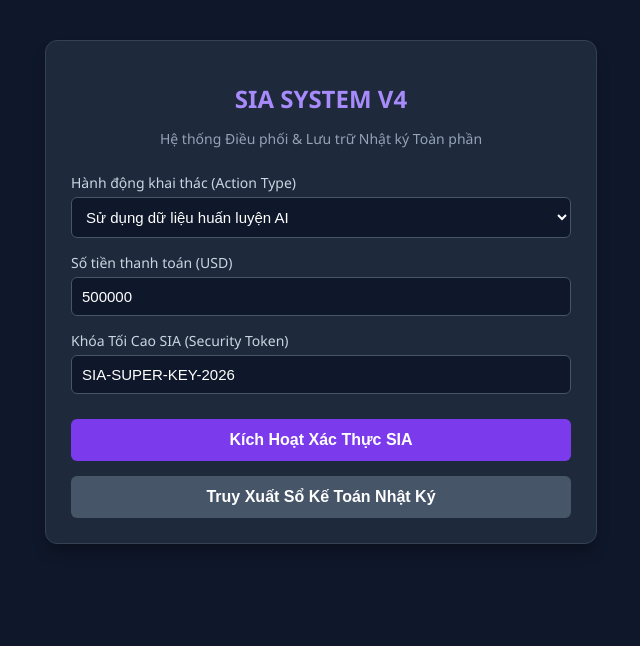
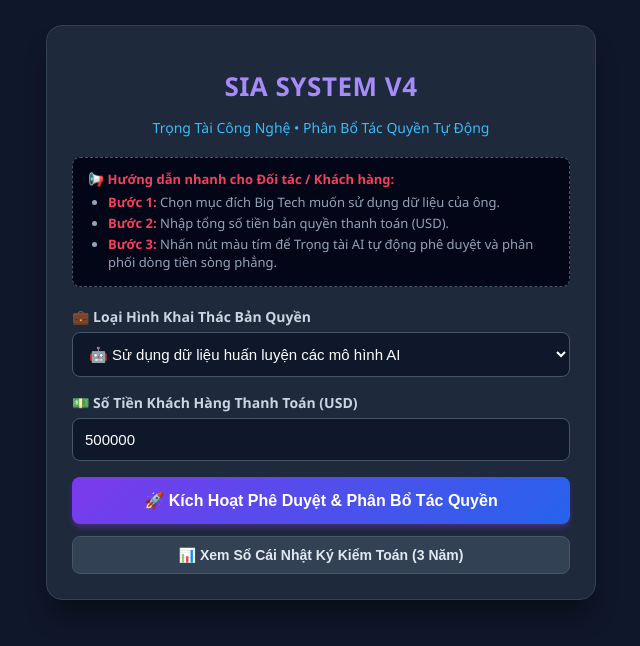
Before and after one commit to vuadoson/SIA-Project, a plain HTML site: page index.html in a window 1280 px wide. Shown: the whole page, without its empty margins (319-959 px from the left). Drawn offline with Linux system fonts and the light colour scheme.

Commit message:
Revise index.html for UI improvements and updates
Updated the title and various styles in the HTML file. Enhanced the user interface with new labels, buttons, and improved layout for better usability.

```diff
--- a/index.html
+++ b/index.html
@@ -3,54 +3,91 @@
 <head>
     <meta charset="UTF-8">
     <meta name="viewport" content="width=device-width, initial-scale=1.0">
-    <title>SIA - Bàn Điều Khiển Toàn Phần</title>
+    <title>SIA - Nền Tảng Quản Lý Tác Quyền Công Nghệ</title>
     <style>
-        body { font-family: 'Segoe UI', sans-serif; background: #0f172a; color: #e2e8f0; margin: 0; padding: 20px; display: flex; flex-direction: column; align-items: center; }
-        .container { max-width: 500px; width: 100%; background: #1e293b; padding: 25px; border-radius: 12px; box-shadow: 0 10px 15px -3px rgba(0,0,0,0.3); border: 1px solid #334155; margin-top: 20px; }
-        h1 { color: #a78bfa; text-align: center; font-size: 24px; margin-bottom: 5px; }
-        p.subtitle { text-align: center; color: #94a3b8; font-size: 14px; margin-bottom: 25px; }
-        .form-group { margin-bottom: 15px; }
-        label { display: block; font-size: 14px; margin-bottom: 5px; color: #cbd5e1; }
-        input, select { width: 100%; padding: 10px; background: #0f172a; border: 1px solid #475569; border-radius: 6px; color: white; box-sizing: border-box; font-size: 15px; }
-        button { width: 100%; padding: 12px; background: #7c3aed; border: none; border-radius: 6px; color: white; font-weight: bold; font-size: 16px; cursor: pointer; margin-top: 10px; }
-        button.btn-secondary { background: #475569; margin-top: 15px; }
-        .result-box { margin-top: 20px; padding: 15px; background: #0f172a; border-radius: 6px; border-left: 4px solid #475569; display: none; white-space: pre-wrap; font-family: monospace; font-size: 13px; }
-        .success { border-left-color: #10b981; color: #34d399; }
+        body { font-family: 'Segoe UI', Tahoma, Geneva, Verdana, sans-serif; background: #0f172a; color: #e2e8f0; margin: 0; padding: 15px; display: flex; flex-direction: column; align-items: center; }
+        .container { max-width: 550px; width: 100%; background: #1e293b; padding: 25px; border-radius: 16px; box-shadow: 0 20px 25px -5px rgba(0,0,0,0.4); border: 1px solid #334155; margin-top: 10px; box-sizing: border-box; }
+        h1 { color: #a78bfa; text-align: center; font-size: 26px; margin-bottom: 5px; font-weight: 800; letter-spacing: 0.5px; }
+        p.subtitle { text-align: center; color: #38bdf8; font-size: 14px; margin-bottom: 20px; font-weight: 500; }
+
+        /* Hướng dẫn cho khách hàng */
+        .guide-box { background: #020617; border: 1px dashed #475569; border-radius: 8px; padding: 12px 15px; margin-bottom: 20px; font-size: 13px; color: #94a3b8; }
+        .guide-box strong { color: #f43f5e; }
+        .guide-box ul { margin: 5px 0 0 20px; padding: 0; }
+        .guide-box li { margin-bottom: 3px; }
+
+        .form-group { margin-bottom: 16px; }
+        label { display: block; font-size: 14px; margin-bottom: 6px; color: #cbd5e1; font-weight: 600; }
+        input, select { width: 100%; padding: 12px; background: #0f172a; border: 1px solid #475569; border-radius: 8px; color: white; box-sizing: border-box; font-size: 15px; transition: all 0.2s; }
+        input:focus, select:focus { border-color: #38bdf8; outline: none; box-shadow: 0 0 0 3px rgba(56, 189, 248, 0.2); }
+
+        /* Nút bấm thương mại */
+        button { width: 100%; padding: 14px; border: none; border-radius: 8px; color: white; font-weight: bold; font-size: 16px; cursor: pointer; transition: all 0.2s; margin-top: 10px; display: flex; align-items: center; justify-content: center; gap: 8px; }
+        .btn-primary { background: linear-gradient(135deg, #7c3aed, #2563eb); box-shadow: 0 4px 6px -1px rgba(124, 58, 237, 0.4); }
+        .btn-primary:hover { background: linear-gradient(135deg, #6d28d9, #1d4ed8); transform: translateY(-1px); }
+        .btn-secondary { background: #334155; border: 1px solid #475569; margin-top: 12px; color: #e2e8f0; font-size: 14px; padding: 10px; }
+        .btn-secondary:hover { background: #475569; color: white; }
+
+        /* Hộp kết quả */
+        .result-box { margin-top: 20px; padding: 18px; background: #020617; border-radius: 10px; border-left: 5px solid #475569; display: none; font-size: 14px; line-height: 1.6; }
+        .success { border-left-color: #10b981; }
         .error { border-left-color: #ef4444; color: #f87171; }
-        .log-area { max-height: 200px; overflow-y: auto; background: #020617; padding: 10px; border-radius: 6px; margin-top: 10px; border: 1px solid #1e293b; font-family: monospace; font-size: 11px; color: #38bdf8; display: none; width: 100%; box-sizing: border-box; white-space: pre-wrap; }
+
+        .invoice-title { font-size: 16px; font-weight: bold; color: #34d399; margin-bottom: 12px; border-bottom: 1px solid #1e293b; padding-bottom: 6px; }
+        .invoice-item { display: flex; justify-content: space-between; padding: 4px 0; border-bottom: 1px dashed #1e293b; }
+        .invoice-item.total { border-bottom: 2px solid #334155; font-weight: bold; color: #e2e8f0; font-size: 15px; margin-top: 5px; padding-bottom: 6px; }
+        .invoice-item span.val { font-family: 'Courier New', Courier, monospace; font-weight: bold; }
+
+        /* Vùng log hệ thống */
+        .log-area { max-height: 180px; overflow-y: auto; background: #020617; padding: 12px; border-radius: 8px; margin-top: 15px; border: 1px solid #334155; font-family: monospace; font-size: 11px; color: #38bdf8; display: none; width: 100%; box-sizing: border-box; white-space: pre-wrap; }
     </style>
 </head>
 <body>
 
     <div class="container">
         <h1>SIA SYSTEM V4</h1>
-        <p class="subtitle">Hệ thống Điều phối & Lưu trữ Nhật ký Toàn phần</p>
+        <p class="subtitle">Trọng Tài Công Nghệ • Phân Bổ Tác Quyền Tự Động</p>
+
+        <!-- Hướng dẫn cho khách hàng dễ dùng, chủ nhà dễ giới thiệu -->
+        <div class="guide-box">
+            📢 <strong>Hướng dẫn nhanh cho Đối tác / Khách hàng:</strong>
+            <ul>
+                <li><strong>Bước 1:</strong> Chọn mục đích Big Tech muốn sử dụng dữ liệu của ông.</li>
+                <li><strong>Bước 2:</strong> Nhập tổng số tiền bản quyền thanh toán (USD).</li>
+                <li><strong>Bước 3:</strong> Nhấn nút màu tím để Trọng tài AI tự động phê duyệt và phân phối dòng tiền sòng phẳng.</li>
+            </ul>
+        </div>
 
         <div class="form-group">
-            <label>Hành động khai thác (Action Type)</label>
+            <label>💼 Loại Hình Khai Thác Bản Quyền</label>
             <select id="actionType">
-                <option value="AI_TRAINING">Sử dụng dữ liệu huấn luyện AI</option>
-                <option value="COMMERCIAL_USE">Khai thác thương mại Big Tech</option>
-                <option value="API_CALL">Truy vấn dữ liệu cốt lõi</option>
+                <option value="AI_TRAINING">🤖 Sử dụng dữ liệu huấn luyện các mô hình AI</option>
+                <option value="COMMERCIAL_USE">🏢 Khai thác thương mại / Tập đoàn Big Tech</option>
+                <option value="API_CALL">⚡ Truy vấn dữ liệu cốt lõi qua hệ thống API</option>
             </select>
         </div>
 
         <div class="form-group">
-            <label>Số tiền thanh toán (USD)</label>
+            <label>💵 Số Tiền Khách Hàng Thanh Toán (USD)</label>
             <input type="number" id="amount" value="500000">
         </div>
 
-        <div class="form-group">
-            <label>Khóa Tối Cao SIA (Security Token)</label>
+        <div class="form-group" style="display: none;">
+            <!-- Khóa tối cao ẩn đi hoặc giữ nguyên để khách hàng không cần bận tâm -->
+            <label>Mật Khóa Hệ Thống</label>
             <input type="text" id="siaKey" value="SIA-SUPER-KEY-2026">
         </div>
 
-        <button onclick="sendSIARequest()">Kích Hoạt Xác Thực SIA</button>
-        <button class="btn-secondary" onclick="fetchSystemLogs()">Truy Xuất Sổ Kế Toán Nhật Ký</button>
+        <button class="btn-primary" onclick="sendSIARequest()">
+            🚀 Kích Hoạt Phê Duyệt & Phân Bổ Tác Quyền
+        </button>
+
+        <button class="btn-secondary" onclick="fetchSystemLogs()">
+            📊 Xem Sổ Cái Nhật Ký Kiểm Toán (3 Năm)
+        </button>
 
         <div id="resultBox" class="result-box">
-            <strong style="color: white;">KẾT QUẢ XỬ LÝ THỜI GIAN THỰC:</strong><br>
-            <div id="resultText"></div>
+            <div id="invoiceContent"></div>
         </div>
 
         <div id="logArea" class="log-area"></div>
@@ -64,11 +101,11 @@
             const amount = parseFloat(document.getElementById('amount').value);
             const siaKey = document.getElementById('siaKey').value;
             const resultBox = document.getElementById('resultBox');
-            const resultText = document.getElementById('resultText');
+            const invoiceContent = document.getElementById('invoiceContent');
 
             resultBox.style.display = 'block';
             resultBox.className = 'result-box';
-            resultText.innerText = 'Đang xử lý...';
+            invoiceContent.innerHTML = '<span style="color: #94a3b8;">🔄 Hệ thống SIA đang xử lý kiểm định dữ liệu trên đám mây...</span>';
 
             try {
                 const response = await fetch(`${baseUrl}/api/v1/royalty`, {
@@ -77,30 +114,39 @@
                     body: JSON.stringify({ action_type: actionType, amount: amount, sia_key: siaKey })
                 });
                 const data = await response.json();
+
                 if (response.ok) {
                     resultBox.classList.add('success');
-                    resultText.innerText = `[THÔNG BÁO]: ${data.message}\n\n Tổng số tiền nhận: $${data.total_amount_usd.toLocaleString()} USD\n 👥 Quỹ Lập Trình Viên (70%): $${data.share_developer_70.toLocaleString()} USD\n ☁️ Quỹ Hạ Tầng (20%): $${data.share_hardware_20.toLocaleString()} USD\n 🛡️ Quỹ Dự Phòng (10%): $${data.share_reserve_10.toLocaleString()} USD`;
+                    invoiceContent.innerHTML = `
+                        <div class="invoice-title">✓ XÁC THỰC THÀNH CÔNG</div>
+                        <div style="font-size: 13px; color: #94a3b8; margin-bottom: 10px;">${data.message}</div>
+                        <div class="invoice-item total"><span>Tổng Thu Tác Quyền:</span><span class="val">$${data.total_amount_usd.toLocaleString()} USD</span></div>
+                        <div class="invoice-item" style="color: #60a5fa;"><span>👥 Quỹ Lập Trình Viên (70%):</span><span class="val">+$${data.share_developer_70.toLocaleString()} USD</span></div>
+                        <div class="invoice-item" style="color: #fca5a5;"><span>☁️ Quỹ Hạ Tầng Máy Chủ (20%):</span><span class="val">+$${data.share_hardware_20.toLocaleString()} USD</span></div>
+                        <div class="invoice-item" style="color: #fef08a;"><span>🛡️ Quỹ Dự Phòng Lõi (10%):</span><span class="val">+$${data.share_reserve_10.toLocaleString()} USD</span></div>
+                        <div style="margin-top: 12px; font-size: 11px; color: #475569; text-align: right;">Giám sát bởi SIA • ${data.timestamp}</div>
+                    `;
                 } else {
                     resultBox.classList.add('error');
-                    resultText.innerText = `[TỪ CHỐI]: ${data.message}`;
+                    invoiceContent.innerHTML = `<strong>⚠️ TỪ CHỐI LỆNH:</strong><br>${data.message}`;
                 }
             } catch (err) {
                 resultBox.classList.add('error');
-                resultText.innerText = 'Lỗi kết nối máy chủ.';
+                invoiceContent.innerHTML = '<strong>⚠️ LỖI KẾT NỐI:</strong> Không thể liên lạc với máy chủ đám mây.';
             }
         }
 
         async function fetchSystemLogs() {
             const logArea = document.getElementById('logArea');
             logArea.style.display = 'block';
-            logArea.innerText = 'MÁY CHỦ ĐANG TRÍCH XUẤT DỮ LIỆU SỔ CÁI...';
+            logArea.innerText = '⏳ Máy chủ đang trích xuất sổ cái kế toán bảo mật...';
 
             try {
                 const response = await fetch(`${baseUrl}/api/v1/logs`);
                 const data = await response.json();
                 logArea.innerText = data.logs;
             } catch (err) {
-                logArea.innerText = 'Không thể lấy dữ liệu nhật ký dòng tiền.';
+                logArea.innerText = '❌ Không thể truy xuất tệp nhật ký dòng tiền.';
             }
         }
     </script>
```
